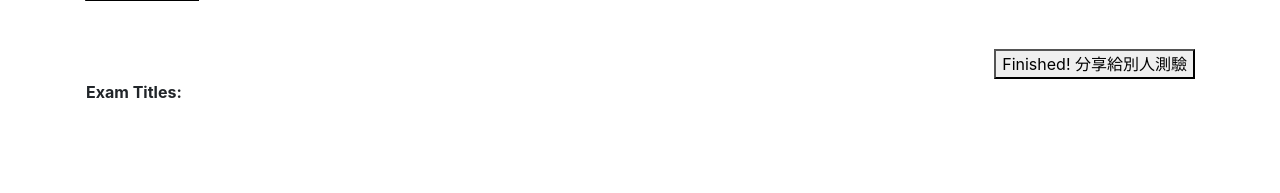
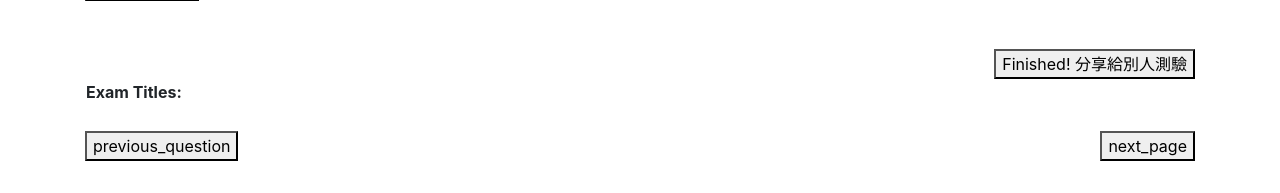
Before and after one commit to 1984-zen/forum, a Django app: template exams/templates/add_exam_questions.html in a window 1280 px wide. Shown: the part 607-800 px from the top of the page. Run offline with Django 3.2, Linux system fonts and the light colour scheme; the template is opened without the code that fills it, so the values that code supplies are empty; some libraries are stand-ins or nearby versions.

Commit message:
feat:add paginator in add_question.html

```diff
--- a/exams/templates/add_exam_questions.html
+++ b/exams/templates/add_exam_questions.html
@@ -19,9 +19,9 @@
         </ol>
 
         {% if not user_name %}
-        <span>please <a href="/login">login</a></span>
+        <span>please <a href="{% url 'login' %}">login</a></span>
         {% else %}
-        <span><a href="/logout">log out</a></span>
+        <span><a href="{% url 'logout' %}">log out</a></span>
         {% endif %}
         <h2>Hi! Wellcome {{ user_name|default:'Guest' }}</h2>
 
@@ -80,7 +80,7 @@
 
         <br>
 
-        {% for q in questions %}
+        {% for q in questions_in_page %}
         <table style="width:100%;" border="1">
             <tbody>
                 <tr>
@@ -89,7 +89,7 @@
                         <a href="/exams/{{ q.exam_id }}/questions/{{ q.id }}/delete"><button>Delete
                                 question</button></a>
                         <a href="{% url 'update_question' exam_id=q.exam_id question_id=q.id %}"><button>update
-                                    question</button></a>
+                                question</button></a>
                     </td>
                     <td>
                         <p style="color: blue;">{{ q.question }}</p>
@@ -150,6 +150,21 @@
         <br><br>
 
         {% endfor %}
+
+        {% if questions_in_page.has_previous %}
+        <button><a href="?page={{ questions_in_page.previous_page_number }}">previous_question</a></button>
+        {% else %}
+        <button class="disabled"><span>previous_question</span></button>
+        {% endif %}
+
+        {% if questions_in_page.has_next %}
+        <button style="float: right;"><a href="?page={{ questions_in_page.next_page_number }}">next_page</a></button>
+        {% else %}
+        <button style="float: right;" class="disabled"><span>next_page</span></button>
+        {% endif %}
+
+        <br><br>
+
     </div> <!-- end here -->
 </body>
 
--- a/exams/views.py
+++ b/exams/views.py
@@ -180,9 +180,12 @@
 def add_exam_questions(request, exam_id):
     exam = Exams.objects.get(id = exam_id)
     questions = exam.questions.all()
+    page = request.GET.get('page', 1)
+    paginator = Paginator(questions, 5)
+    questions_in_page = paginator.page(page)
     videos = exam.exam_files.filter(type = 'media')
     images = exam.exam_files.filter(type = 'image')
-    return TemplateResponse(request, 'add_exam_questions.html', {'exam_id': exam_id, 'exam': exam, 'questions': questions, 'videos': videos, 'images': images})
+    return TemplateResponse(request, 'add_exam_questions.html', {'exam_id': exam_id, 'exam': exam, 'questions': questions, 'videos': videos, 'images': images, 'questions_in_page': questions_in_page})
 
 def show_exam(request, exam_id):
     user_id = request.session.get('user_id')
```
Also changed, not shown: exams/templates/show_exam.html (+1 -7 lines).
